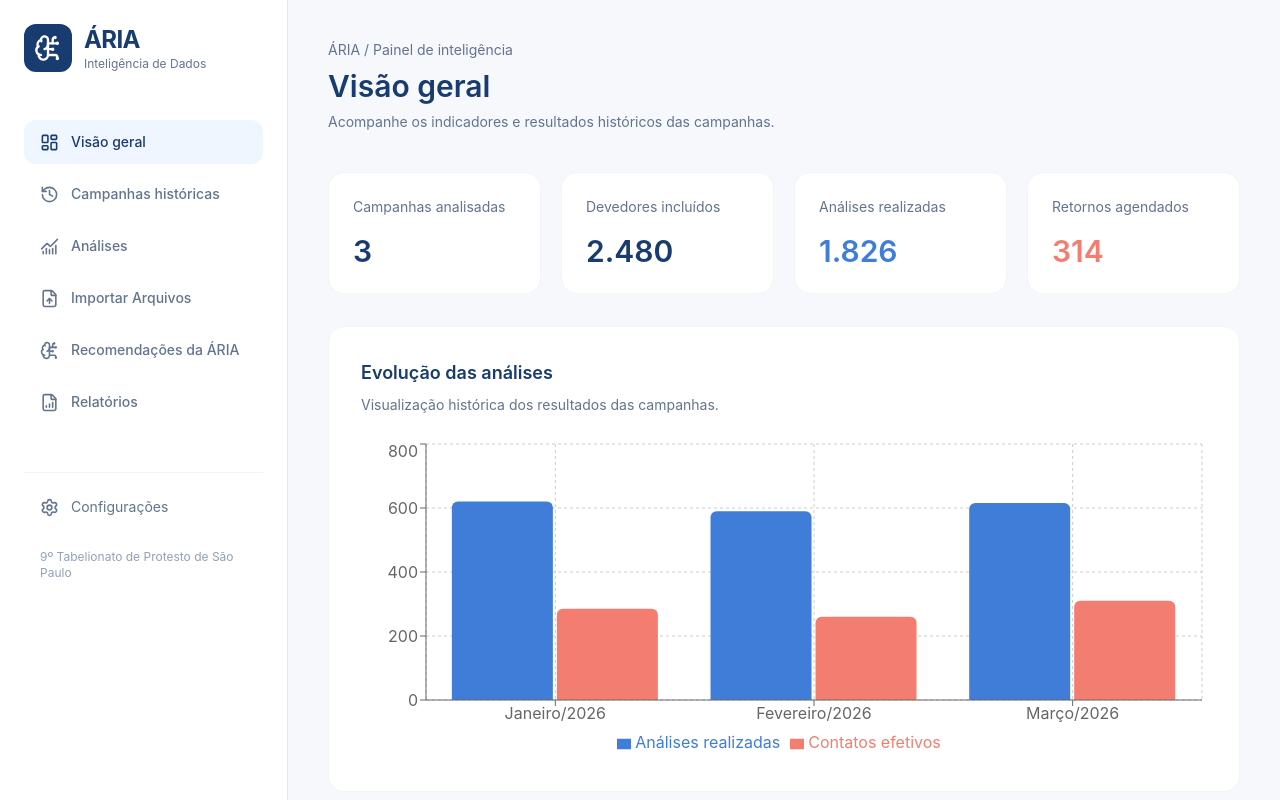
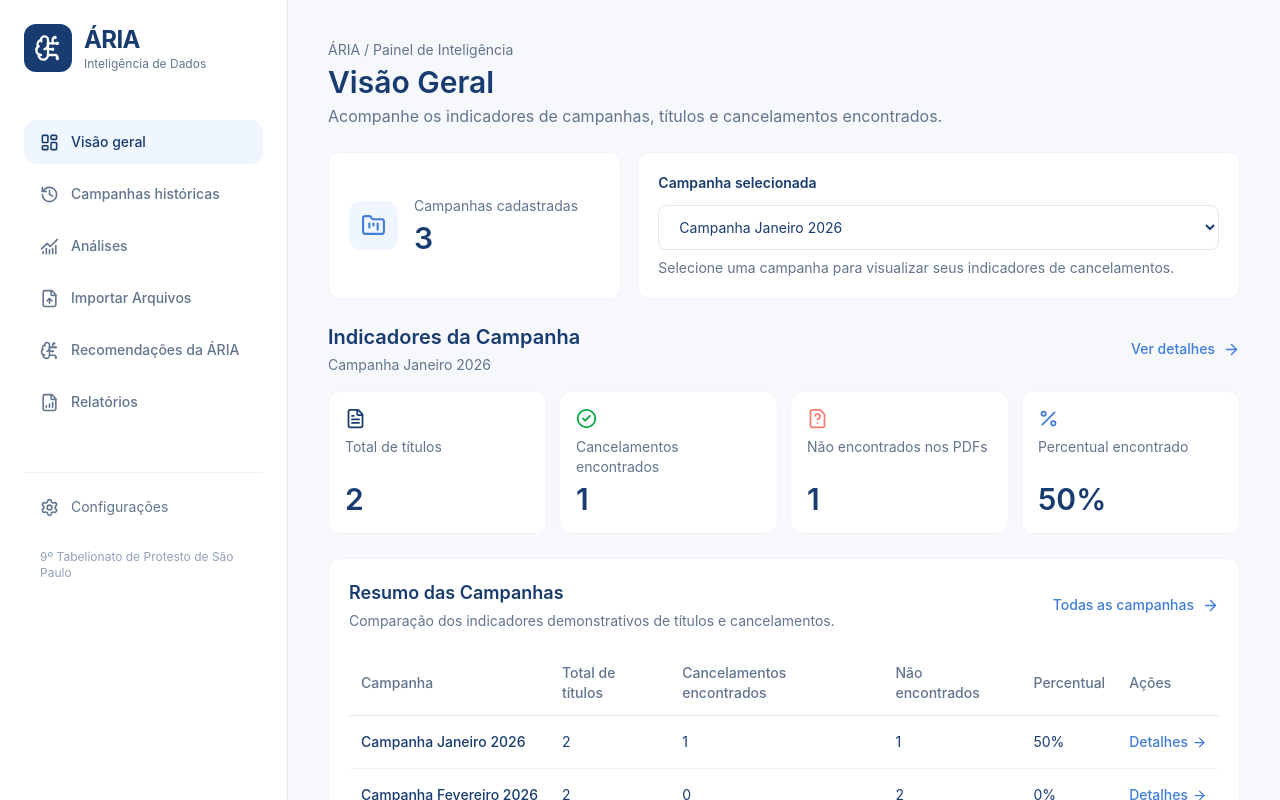
Before and after one commit to Liberato02/9TB_FrontEnd, a React (Vite) app: page / in a window 1280 px wide. Shown: the top 800 px of the page. Built offline with nearby package versions, Linux system fonts and the light colour scheme.

Commit message:
feat: atualiza dashboard com indicadores de cancelamentos

```diff
--- a/src/pages/Dashboard.tsx
+++ b/src/pages/Dashboard.tsx
@@ -1,86 +1,260 @@
+import { useState } from "react";
+import { Link } from "react-router-dom";
+import { FolderKanban, ArrowRight, Info } from "lucide-react";
+
 import GraficoCampanhas from "../components/charts/GraficoCampanhas";
+import IndicadoresCancelamentos from "../components/analises/IndicadoresCancelamentos";
+
 import { campanhas } from "../data/campanhas";
+import { detalhesCampanhasMock } from "../data/detalhesCampanhasMock";
 
-const totalCampanhas = campanhas.length;
+function Dashboard() {
+  const [campanhaId, setCampanhaId] = useState<number>(campanhas[0]?.id ?? 0);
 
-const totalDevedores = campanhas.reduce(
-  (total, campanha) => total + campanha.devedores,
-  0,
+  const campanhaSelecionada = campanhas.find(
+    (campanha) => campanha.id === campanhaId,
   );
 
-const totalAnalises = campanhas.reduce(
-  (total, campanha) => total + campanha.analises,
-  0,
-);
+  const detalhes = detalhesCampanhasMock[campanhaId];
 
-const totalRetornos = campanhas.reduce(
-  (total, campanha) => total + campanha.retornosAgendados,
-  0,
-);
+  const formatarNumero = (valor: number) => valor.toLocaleString("pt-BR");
 
-const indicadores = [
-  {
-    titulo: "Campanhas analisadas",
-    valor: totalCampanhas.toLocaleString("pt-BR"),
-    cor: "text-[#183B70]",
-  },
-  {
-    titulo: "Devedores incluídos",
-    valor: totalDevedores.toLocaleString("pt-BR"),
-    cor: "text-[#183B70]",
-  },
-  {
-    titulo: "Análises realizadas",
-    valor: totalAnalises.toLocaleString("pt-BR"),
-    cor: "text-[#3F7DD9]",
-  },
-  {
-    titulo: "Retornos agendados",
-    valor: totalRetornos.toLocaleString("pt-BR"),
-    cor: "text-[#F27D70]",
-  },
-];
+  const formatarPercentual = (valor: number) =>
+    `${valor.toLocaleString("pt-BR", {
+      maximumFractionDigits: 2,
+    })}%`;
 
-function Dashboard() {
   return (
-    <>
-      <header className="mb-10">
-        <p className="text-sm text-slate-500">ÁRIA / Painel de inteligência</p>
+    <div className="space-y-6">
+      <header>
+        <p className="text-sm text-slate-500">ÁRIA / Painel de Inteligência</p>
 
-        <h2 className="mt-2 text-3xl font-semibold">Visão geral</h2>
+        <h2 className="mt-1 text-3xl font-semibold">Visão Geral</h2>
 
-        <p className="mt-2 text-sm text-slate-500">
-          Acompanhe os indicadores e resultados históricos das campanhas.
+        <p className="mt-1 text-base text-slate-500">
+          Acompanhe os indicadores de campanhas, títulos e cancelamentos
+          encontrados.
         </p>
       </header>
 
-      <section className="grid grid-cols-1 gap-5 sm:grid-cols-2 xl:grid-cols-4">
-        {indicadores.map((indicador) => (
-          <article
-            key={indicador.titulo}
-            className="rounded-2xl border border-slate-100 bg-white p-6"
+      {/* RESUMO E SELEÇÃO DA CAMPANHA */}
+      <section className="grid grid-cols-1 gap-4 lg:grid-cols-3">
+        <article className="flex items-center gap-4 rounded-xl border border-slate-100 bg-white p-5">
+          <div className="rounded-xl bg-blue-50 p-3">
+            <FolderKanban size={25} className="text-[#3F7DD9]" />
+          </div>
+
+          <div>
+            <p className="text-sm text-slate-500">Campanhas cadastradas</p>
+
+            <p className="mt-1 text-3xl font-semibold">
+              {formatarNumero(campanhas.length)}
+            </p>
+          </div>
+        </article>
+
+        <article className="rounded-xl border border-slate-100 bg-white p-5 lg:col-span-2">
+          <label
+            htmlFor="campanha-dashboard"
+            className="block text-sm font-semibold"
           >
-            <p className="text-sm text-slate-500">{indicador.titulo}</p>
+            Campanha selecionada
+          </label>
 
-            <h3 className={`mt-4 text-3xl font-semibold ${indicador.cor}`}>
-              {indicador.valor}
-            </h3>
+          <select
+            id="campanha-dashboard"
+            value={campanhaId}
+            onChange={(evento) => setCampanhaId(Number(evento.target.value))}
+            className="mt-3 w-full rounded-lg border border-slate-200 bg-white px-4 py-3 text-sm outline-none focus:border-[#3F7DD9]"
+          >
+            {campanhas.map((campanha) => (
+              <option key={campanha.id} value={campanha.id}>
+                {campanha.nome}
+              </option>
+            ))}
+          </select>
+
+          <p className="mt-2 text-sm text-slate-500">
+            Selecione uma campanha para visualizar seus indicadores de
+            cancelamentos.
+          </p>
         </article>
-        ))}
       </section>
 
-      <section className="mt-8 rounded-2xl border border-slate-100 bg-white p-8">
-        <h3 className="text-lg font-semibold">Evolução das análises</h3>
+      {/* INDICADORES DE CANCELAMENTOS */}
+      <section className="space-y-4">
+        <div className="flex flex-col justify-between gap-3 sm:flex-row sm:items-center">
+          <div>
+            <h3 className="text-xl font-semibold">Indicadores da Campanha</h3>
+
+            <p className="mt-1 text-sm text-slate-500">
+              {campanhaSelecionada?.nome ?? "Nenhuma campanha selecionada"}
+            </p>
+          </div>
+
+          {campanhaSelecionada && (
+            <Link
+              to={`/campanhas/${campanhaId}`}
+              className="inline-flex items-center gap-2 text-sm font-medium text-[#3F7DD9] hover:underline"
+            >
+              Ver detalhes
+              <ArrowRight size={17} />
+            </Link>
+          )}
+        </div>
+
+        {detalhes ? (
+          <IndicadoresCancelamentos indicadores={detalhes.indicadores} />
+        ) : (
+          <div className="rounded-xl border border-slate-100 bg-white p-5">
+            <p className="text-sm text-slate-500">
+              Nenhum indicador disponível para esta campanha.
+            </p>
+          </div>
+        )}
+      </section>
+
+      {/* RESUMO DAS CAMPANHAS */}
+      <section className="rounded-xl border border-slate-100 bg-white p-5">
+        <div className="flex flex-col justify-between gap-2 sm:flex-row sm:items-center">
+          <div>
+            <h3 className="text-lg font-semibold">Resumo das Campanhas</h3>
+
+            <p className="mt-1 text-sm text-slate-500">
+              Comparação dos indicadores demonstrativos de títulos e
+              cancelamentos.
+            </p>
+          </div>
+
+          <Link
+            to="/campanhas"
+            className="inline-flex items-center gap-2 text-sm font-medium text-[#3F7DD9] hover:underline"
+          >
+            Todas as campanhas
+            <ArrowRight size={17} />
+          </Link>
+        </div>
+
+        <div className="mt-5 overflow-x-auto">
+          <table className="w-full text-left text-sm">
+            <thead className="border-b border-slate-200 text-slate-500">
+              <tr>
+                <th className="px-3 py-3 font-medium">Campanha</th>
+
+                <th className="px-3 py-3 font-medium">Total de títulos</th>
+
+                <th className="px-3 py-3 font-medium">
+                  Cancelamentos encontrados
+                </th>
+
+                <th className="px-3 py-3 font-medium">Não encontrados</th>
+
+                <th className="px-3 py-3 font-medium">Percentual</th>
+
+                <th className="px-3 py-3 font-medium">Ações</th>
+              </tr>
+            </thead>
+
+            <tbody>
+              {campanhas.map((campanha) => {
+                const dados = detalhesCampanhasMock[campanha.id];
+
+                return (
+                  <tr
+                    key={campanha.id}
+                    className="border-b border-slate-100 last:border-0"
+                  >
+                    <td className="whitespace-nowrap px-3 py-4 font-medium">
+                      {campanha.nome}
+                    </td>
+
+                    <td className="px-3 py-4">
+                      {dados
+                        ? formatarNumero(dados.indicadores.totalTitulos)
+                        : "—"}
+                    </td>
+
+                    <td className="px-3 py-4">
+                      {dados
+                        ? formatarNumero(dados.indicadores.titulosCancelados)
+                        : "—"}
+                    </td>
+
+                    <td className="px-3 py-4">
+                      {dados
+                        ? formatarNumero(
+                            dados.indicadores.naoEncontradosNosPdfs,
+                          )
+                        : "—"}
+                    </td>
+
+                    <td className="px-3 py-4">
+                      {dados
+                        ? formatarPercentual(
+                            dados.indicadores.percentualCancelados,
+                          )
+                        : "—"}
+                    </td>
+
+                    <td className="px-3 py-4">
+                      <Link
+                        to={`/campanhas/${campanha.id}`}
+                        className="inline-flex items-center gap-1 whitespace-nowrap font-medium text-[#3F7DD9] hover:underline"
+                      >
+                        Detalhes
+                        <ArrowRight size={15} />
+                      </Link>
+                    </td>
+                  </tr>
+                );
+              })}
+
+              {campanhas.length === 0 && (
+                <tr>
+                  <td
+                    colSpan={6}
+                    className="px-3 py-8 text-center text-slate-400"
+                  >
+                    Nenhuma campanha disponível.
+                  </td>
+                </tr>
+              )}
+            </tbody>
+          </table>
+        </div>
+      </section>
+
+      {/* GRÁFICO EXISTENTE */}
+      <section className="rounded-xl border border-slate-100 bg-white p-5">
+        <h3 className="text-lg font-semibold">
+          Evolução das Análises de Contatos
+        </h3>
 
         <p className="mt-2 text-sm text-slate-500">
-          Visualização histórica dos resultados das campanhas.
+          Visualização histórica demonstrativa. Os dados de contatos ainda não
+          possuem integração confirmada com o backend.
         </p>
 
-        <div className="mt-6">
+        <div className="mt-5">
           <GraficoCampanhas />
         </div>
       </section>
-    </>
+
+      {/* AVISO */}
+      <section className="flex items-start gap-3 rounded-xl border border-blue-100 bg-blue-50 p-4">
+        <Info size={20} className="mt-0.5 shrink-0 text-[#3F7DD9]" />
+
+        <p className="text-sm text-slate-600">
+          Os cancelamentos encontrados não comprovam que foram causados pelas
+          campanhas. Títulos não encontrados nos PDFs também não devem ser
+          considerados automaticamente ativos ou não pagos.
+        </p>
+      </section>
+
+      <p className="text-sm text-slate-400">
+        Ambiente demonstrativo — dados fictícios.
+      </p>
+    </div>
   );
 }
 
```
Lines whose indentation alone changed are shown as unchanged.
